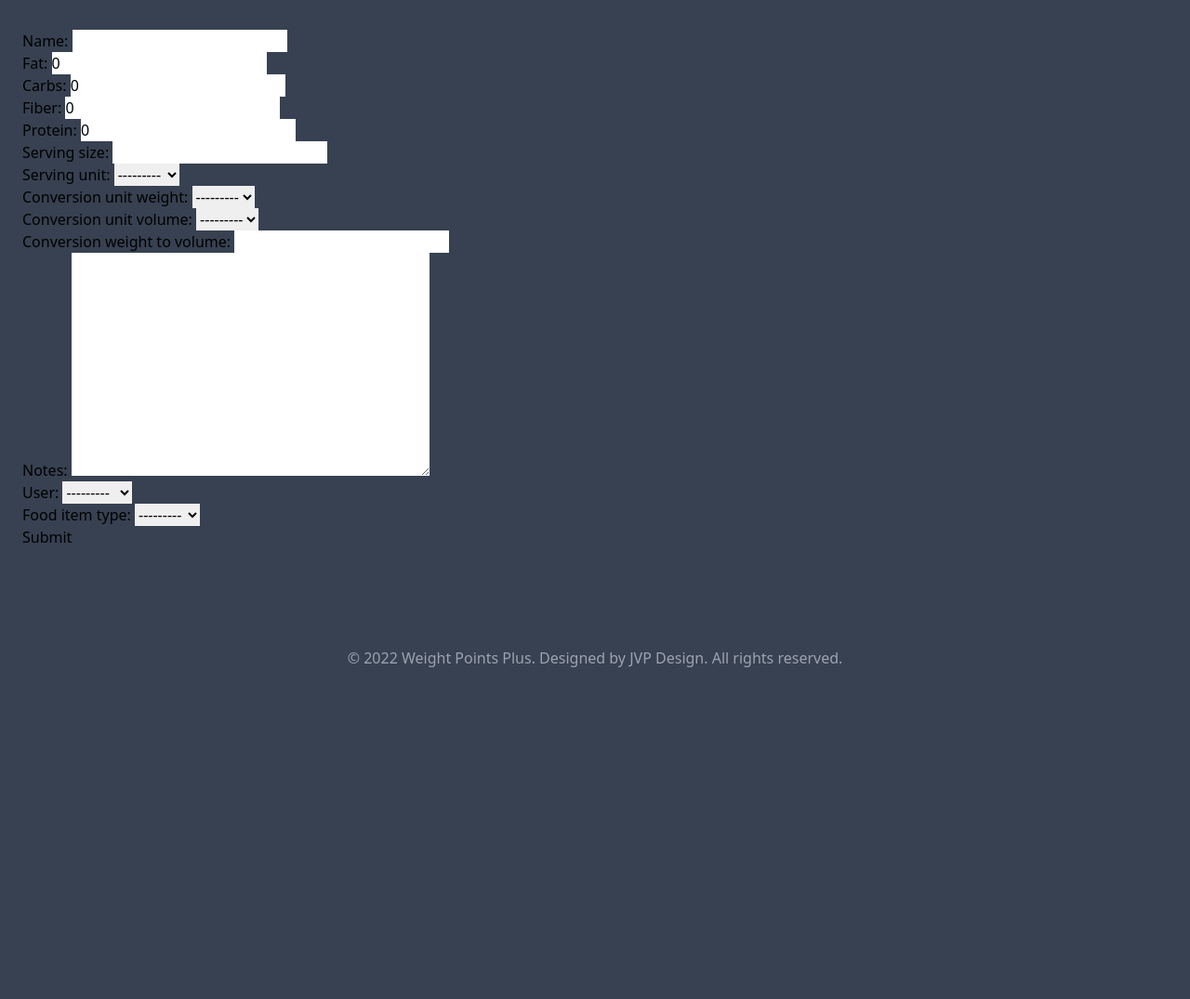
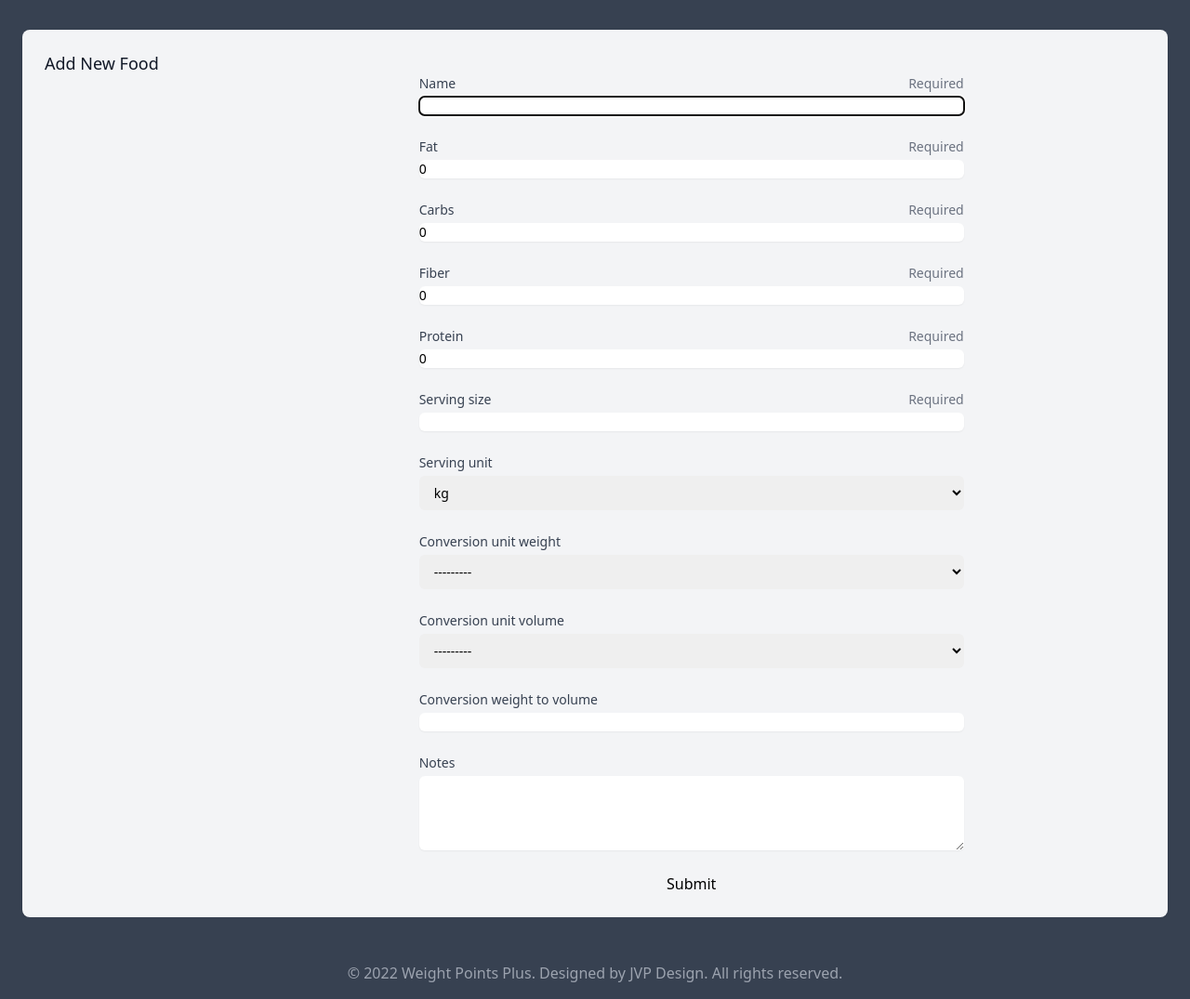
Before and after one commit to jvp-design/weight_points_plus, a Django app: page /food/create in a window 1280 px wide. Shown: the part 64-1139 px from the top of the page at 93% size. Before the commit the page ends 782 px from the top, so only its background shows below. Run offline with Django 3.2, Linux system fonts and the light colour scheme; a user stored in the database is signed in; tables that the repository leaves empty hold one stand-in row (values such as "Sample post"); parts of the project's set-up code (start-up, migrations or seed data) failed here and were passed over; some libraries are stand-ins or nearby versions.

Commit message:
working on adding/editing a food

```diff
--- a/weight_points_plus/foods_recipes/food/urls.py
+++ b/weight_points_plus/foods_recipes/food/urls.py
@@ -8,7 +8,7 @@ app_name = "food"
 
 urlpatterns = [
     path("", view=views.all_food_list_view, name="list"),
-    path("mine", view=views.user_food_list_view, name="mine"),
+    # path("mine", view=views.user_food_list_view, name="mine"),
     path("create", view=views.food_create_view, name="create"),
     path("<int:pk>", view=views.food_detail_view, name="detail"),
     path("<int:pk>/update", view=views.food_update_view, name="update"),
--- a/weight_points_plus/foods_recipes/food/views.py
+++ b/weight_points_plus/foods_recipes/food/views.py
@@ -35,17 +35,6 @@ class AllFoodsListView(FoodItemListView):
 all_food_list_view = AllFoodsListView.as_view()
 
 
-class UserFoodListView(FoodItemListView):
-    def get_queryset(self) -> QuerySet[FoodItem]:
-        self.queryset = FoodItem.objects.filter(
-            Q(user=self.request.user) & Q(food_item_type="food")
-        )
-        return super().get_queryset()
-
-
-user_food_list_view = UserFoodListView.as_view()
-
-
 class FoodDetailView(UserHasAllInfoMixin, UserCanViewMixin, DetailView):
     model = FoodItem
 
@@ -59,6 +48,19 @@ class FoodInputMixin:
 
     def get_success_url(self):
         return reverse("food:list")
+
+    def get_form_class(self):
+        form = super().get_form_class()
+        choices = []
+        for choice in form.base_fields["serving_unit"].choices:
+            if choice[0] in ["Weight", "Volume"]:
+                choices.extend([x for x in choice[1]])
+            else:
+                choices.append(choice)
+        form.base_fields["serving_unit"].choices = choices
+        form.base_fields["conversion_unit_weight"].choices = choices
+        form.base_fields["conversion_unit_volume"].choices = choices
+        return form
 
 
 class FoodCreateView(UserHasAllInfoMixin, FoodInputMixin, CreateView):
@@ -76,6 +78,11 @@ food_create_view = FoodCreateView.as_view()
 
 
 class FoodUpdateView(UserHasAllInfoMixin, UserIsOwnerMixin, FoodInputMixin, UpdateView):
+    def get_queryset(self):
+        return FoodItem.objects.filter(
+            food_item_type="food", user_created=True, user=self.request.user
+        )
+
     def post(self, request, *args, **kwargs):
         self.object = self.get_object()
         form = self.get_form()
--- a/weight_points_plus/foods_recipes/utils.py
+++ b/weight_points_plus/foods_recipes/utils.py
@@ -17,7 +17,7 @@ class FoodItemFilter(django_filters.FilterSet):
 
     class Meta:
         model = FoodItem
-        fields = ["name"]
+        fields = ["name", "user_created"]
 
 
 class FoodItemListView(UserHasAllInfoMixin, FilterView):
--- a/weight_points_plus/templates/base.html
+++ b/weight_points_plus/templates/base.html
@@ -44,7 +44,6 @@
   {% include "snippets/structural/nav.html" %}
   <main>
   {% include "snippets/structural/messages.html" %}
-    <!-- More main page content here... -->
     <div class="max-w-7xl mx-auto justify-center pt-8 px-4 sm:px-6 h-full">
       {% block content %}
 
--- a/weight_points_plus/templates/foods_recipes/food_form.html
+++ b/weight_points_plus/templates/foods_recipes/food_form.html
@@ -2,11 +2,47 @@
 
 
 {% block content %}
-  <form method="post">
-    {%  csrf_token %}
-    {{ form.as_p }}
-{#    <input type="hidden" value="{{ user.pk }}" name="user">#}
-{#    <input type="hidden" value="food" name="food_item_type">#}
-    <button type="submit">Submit</button>
-  </form>
+  <div class="space-y-6">
+    <div class="bg-gray-100 shadow px-4 py-5 sm:rounded-lg sm:p-6">
+      <div class="md:grid md:grid-cols-3 md:gap-6">
+        <div class="md:col-span-1">
+          <h3 class="text-lg font-medium leading-6 text-gray-900">
+            {% if object %}
+              Editing {{ object.name }}
+            {% else %}
+              Add New Food
+            {% endif %}
+          </h3>
+        </div>
+        <div class="mt-5 md:mt-0 md:col-span-2">
+          <form class="space-y-6" action="{% url 'users:update' %}" method="POST">
+            {% csrf_token %}
+            <div class="text-red-600">
+              {{ form.non_field_errors }}
+            </div>
+            {% if not object %}
+            {% include "snippets/functional/text_field.html" with class="md:w-3/4" id=form.name.id_for_label name=form.name.html_name label=form.name.label errors=form.name.errors value=form.name.value required=form.name.field.required %}
+            {% endif %}
+            {% include "snippets/functional/text_field.html" with class="md:w-3/4" id=form.fat.id_for_label name=form.fat.html_name label=form.fat.label errors=form.fat.errors value=form.fat.value required=form.fat.field.required %}
+            {% include "snippets/functional/text_field.html" with class="md:w-3/4" id=form.carbs.id_for_label name=form.carbs.html_name label=form.carbs.label errors=form.carbs.errors value=form.carbs.value required=form.carbs.field.required %}
+            {% include "snippets/functional/text_field.html" with class="md:w-3/4" id=form.fiber.id_for_label name=form.fiber.html_name label=form.fiber.label errors=form.fiber.errors value=form.fiber.value required=form.fiber.field.required %}
+            {% include "snippets/functional/text_field.html" with class="md:w-3/4" id=form.protein.id_for_label name=form.protein.html_name label=form.protein.label errors=form.protein.errors value=form.protein.value required=form.protein.field.required %}
+            {% include "snippets/functional/text_field.html" with class="md:w-3/4" id=form.serving_size.id_for_label name=form.serving_size.html_name label=form.serving_size.label errors=form.serving_size.errors value=form.serving_size.value required=form.serving_size.field.required %}
+            {% include "snippets/functional/select_field.html" with class="md:w-3/4" id=form.serving_unit.id_for_label name=form.serving_unit.html_name label=form.serving_unit.label errors=form.serving_unit.errors selected=form.serving_unit.value options=form.fields.serving_unit.choices required=form.serving_unit.field.required %}
+            {% include "snippets/functional/select_field.html" with class="md:w-3/4" id=form.conversion_unit_weight.id_for_label name=form.conversion_unit_weight.html_name label=form.conversion_unit_weight.label errors=form.conversion_unit_weight.errors selected=form.conversion_unit_weight.value options=form.fields.conversion_unit_weight.choices required=form.conversion_unit_weight.field.required %}
+            {% include "snippets/functional/select_field.html" with class="md:w-3/4" id=form.conversion_unit_volume.id_for_label name=form.conversion_unit_volume.html_name label=form.conversion_unit_volume.label errors=form.conversion_unit_volume.errors selected=form.conversion_unit_volume.value options=form.fields.conversion_unit_volume.choices required=form.conversion_unit_volume.field.required %}
+            {% include "snippets/functional/text_field.html" with class="md:w-3/4" id=form.conversion_weight_to_volume.id_for_label name=form.conversion_weight_to_volume.html_name label=form.conversion_weight_to_volume.label errors=form.conversion_weight_to_volume.errors value=form.conversion_weight_to_volume.value required=form.conversion_weight_to_volume.field.required %}
+            {% include "snippets/functional/textarea_field.html" with class="md:w-3/4" id=form.notes.id_for_label name=form.notes.html_name label=form.notes.label errors=form.notes.errors value=form.notes.value required=form.notes.field.required %}
+            <input type="submit" class="btn-primary md:w-3/4 cursor-pointer" value="Submit" >
+          </form>
+        </div>
+      </div>
+    </div>
+  </div>
 {% endblock content %}
+
+{% block inline_javascript %}
+  <script>
+    {{ form.name.id_for_label }}.focus()
+  </script>
+{% endblock inline_javascript %}
--- a/weight_points_plus/templates/foods_recipes/fooditeminstance_form.html
+++ b/weight_points_plus/templates/foods_recipes/fooditeminstance_form.html
@@ -1,7 +1,7 @@
 {% extends 'base.html' %}
 
 {% block content %}
-  <div class="bg-white shadow overflow-hidden sm:rounded-lg max-w-4xl mx-auto">
+  <div class="bg-gray-100 shadow overflow-hidden sm:rounded-lg max-w-4xl mx-auto">
     <div class="px-4 py-5 sm:px-6">
       <h3 class="text-lg leading-6 font-medium text-gray-900">
         {% if object %}
--- a/weight_points_plus/templates/snippets/functional/select_field.html
+++ b/weight_points_plus/templates/snippets/functional/select_field.html
@@ -2,7 +2,7 @@
   <label for="{{ id }}" class="block text-sm font-medium text-gray-700">{{ label }}</label>
   <select id="{{ id }}" name="{{ name }}" class="mt-1 block w-full pl-3 pr-10 py-2 text-base border-gray-300 focus:outline-none focus:ring-teal-500 focus:border-teal-500 sm:text-sm rounded-md">
     {% for option in options %}
-      {% if option.0 != '' %}
+      {% if required and option.0 != '' or not required %}
       <option {% if selected == option.0 %}selected{% endif %} value="{{ option.0 }}">{{ option.1 }}</option>
       {% endif %}
     {% endfor %}
--- /dev/null
+++ b/weight_points_plus/templates/snippets/functional/textarea_field.html
@@ -0,0 +1,36 @@
+<div class="{{ class }}">
+  <div class="flex justify-between">
+    <label for="{{ id }}" class="block text-sm font-medium text-gray-700">
+      {{ label }}
+    </label>
+    {% if required %}
+      <span class="text-sm text-gray-500" id="{{ id }}-required">Required</span>
+    {% endif %}
+  </div>
+  <div class="mt-1">
+    <textarea
+      rows="4"
+      id="{{ id }}"
+      name="{{ name }}"
+      {% if required %}
+      required
+      {% endif %}
+      class="shadow-sm focus:ring-teal-500 focus:border-teal-500 block w-full sm:text-sm border-gray-300 rounded-md"
+      {% if placeholder is not None %}
+      placeholder="{{ placeholder }}"
+      {% endif %}
+      aria-describedby="{{ id }}-field"
+      {% if value.strip|safe is not None %}
+      value="{{ value }}"
+      {% endif %}
+    >
+    </textarea>
+  </div>
+      {% if errors %}
+        {% for error in errors %}
+          <p class="mt-2 text-sm text-red-600" id="{{ id }}-error">{{ error}}</p>
+        {% endfor %}
+      {% elif hint %}
+        <p class="mt-2 text-sm text-gray-500" id="{{ id }}-field">{{ hint }}</p>
+      {% endif %}
+      </div>
--- a/weight_points_plus/templates/snippets/structural/footer.html
+++ b/weight_points_plus/templates/snippets/structural/footer.html
@@ -1,4 +1,3 @@
-<!-- This example requires Tailwind CSS v2.0+ -->
 <footer class="bg-gray-700 w-full pt-12 pb-4 mt-auto">
   <div class="max-w-7xl mx-auto px-4 overflow-hidden sm:px-6 lg:px-8">
     <p class="text-center text-base text-gray-400">&copy; 2022 Weight Points Plus. Designed by
--- a/weight_points_plus/templates/users/user_form.html
+++ b/weight_points_plus/templates/users/user_form.html
@@ -17,7 +17,6 @@
             <div class="text-red-600">
               {{ form.non_field_errors }}
             </div>
-            {{ form.timezone.value }}
             {% include "snippets/functional/text_field.html" with class="sm:w-3/4" id=form.name.id_for_label name=form.name.html_name label=form.name.label errors=form.name.errors value=form.name.value required=form.name.field.required %}
             {% include "snippets/functional/text_field.html" with class="sm:w-3/4" id=form.weight.id_for_label name=form.weight.html_name label=form.weight.label errors=form.weight.errors value=form.weight.value required=form.weight.field.required %}
             {% include "snippets/functional/text_field.html" with class="sm:w-3/4" id=form.height.id_for_label name=form.height.html_name label=form.height.label errors=form.height.errors value=form.height.value required=form.height.field.required %}
```
Also changed, not shown: weight_points_plus/templates/foods_recipes/fooditem_list.html (+32 -11 lines).
